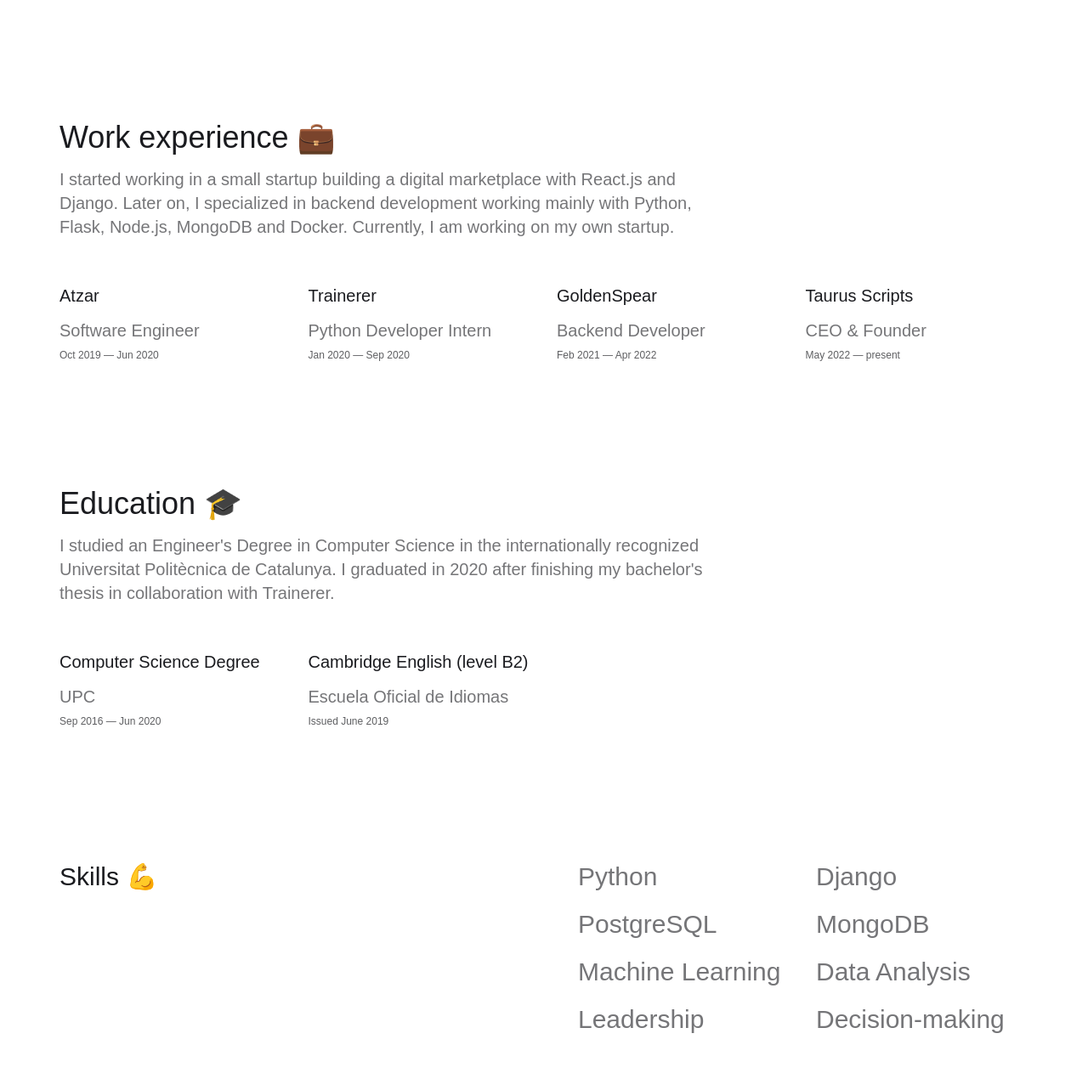
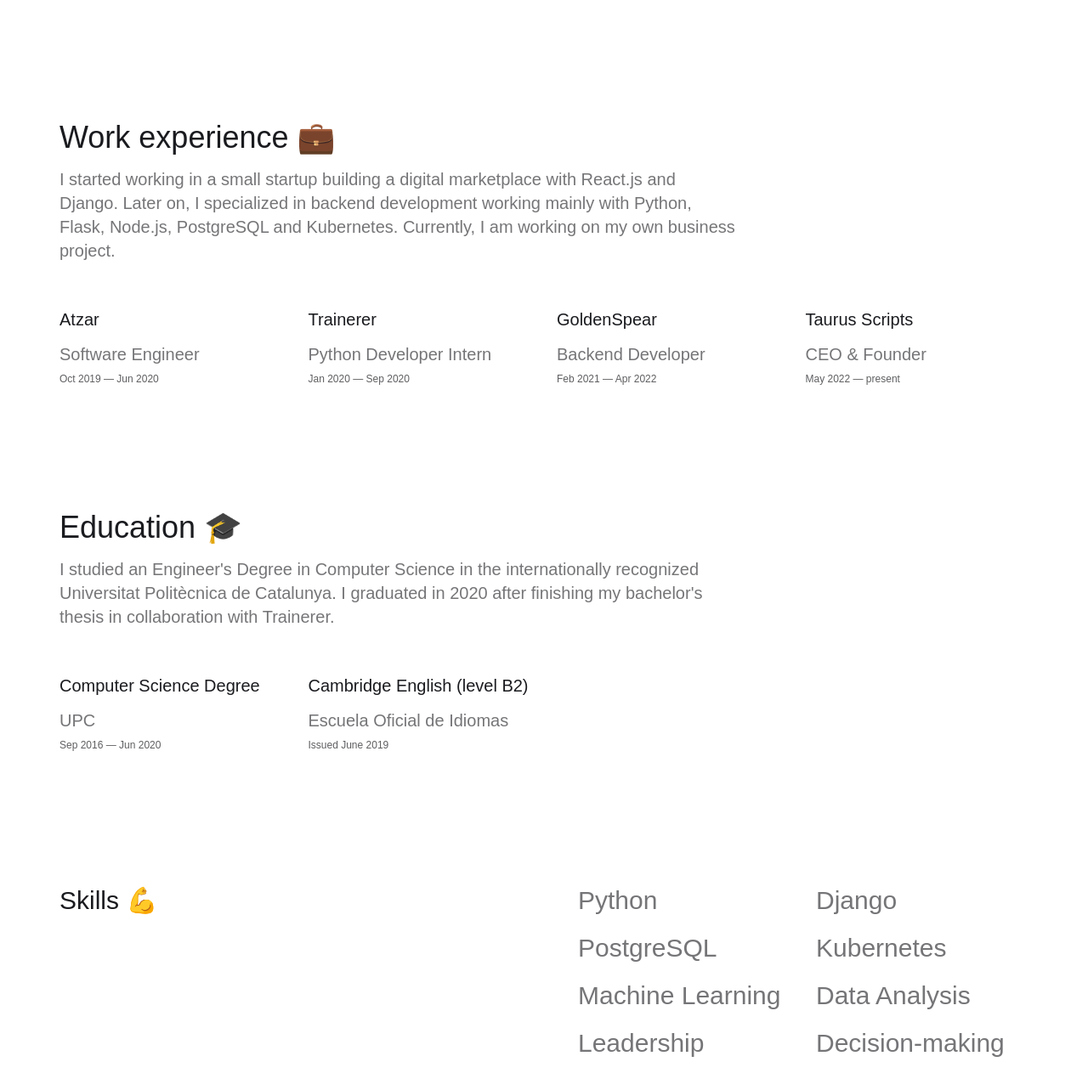
Before and after one commit to davidmingueza98/portfolio-web, a plain HTML site: page index.html in a window 1280 px wide. Shown: the part 1052-2335 px from the top of the page at 85% size. Drawn offline with nearby package versions, Linux system fonts and the light colour scheme; a script that the page names is missing.

Commit message:
refine tech stack

```diff
--- a/index.html
+++ b/index.html
@@ -72,7 +72,7 @@
     <div class="container">
       <div class="education-headline-wrap">
         <h2 class="heading">Work experience 💼</h2>
-        <p class="paragraph-light">I started working in a small startup building a digital marketplace with React.js and Django. Later on, I specialized in backend development working mainly with Python, Flask, Node.js, MongoDB and Docker. Currently, I am working on my own startup.</p>
+        <p class="paragraph-light">I started working in a small startup building a digital marketplace with React.js and Django. Later on, I specialized in backend development working mainly with Python, Flask, Node.js, PostgreSQL and Kubernetes. Currently, I am working on my own business project.</p>
       </div>
       <div class="w-layout-grid education-grid">
         <div id="w-node-dff26f68-5731-3efa-d3dd-8f65c72d8fc9-deb1a97d" class="education-element-wrap">
@@ -137,7 +137,7 @@
           </div>
           <div id="w-node-abb5ca2a-8f81-75f1-da27-c92093ea7f93-deb1a97d">
             <div class="service-name-text">Django</div>
-            <div class="service-name-text">MongoDB</div>
+            <div class="service-name-text">Kubernetes</div>
             <div class="service-name-text">Data Analysis</div>
             <div class="service-name-text">Decision-making</div>
           </div>
```
